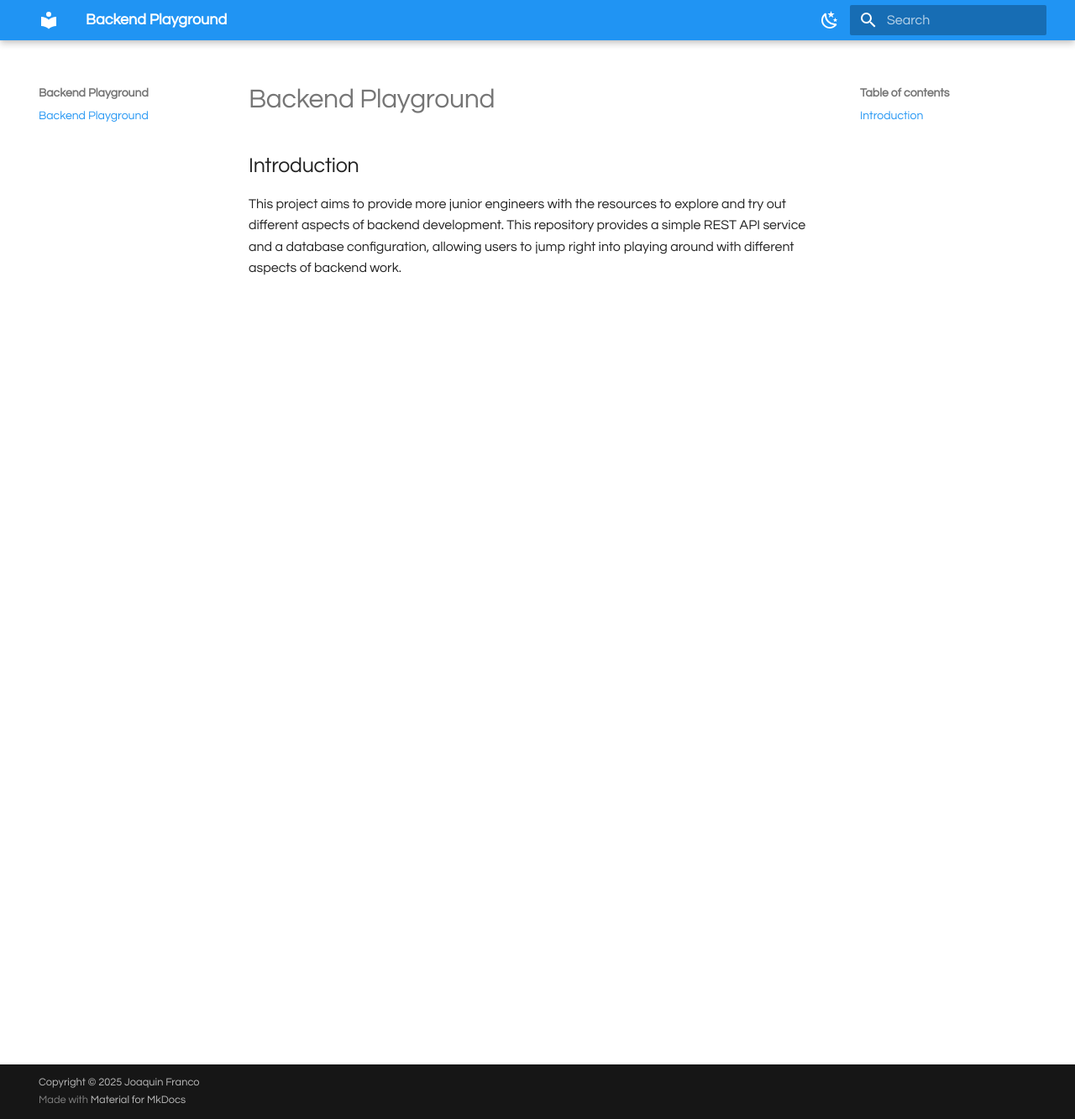
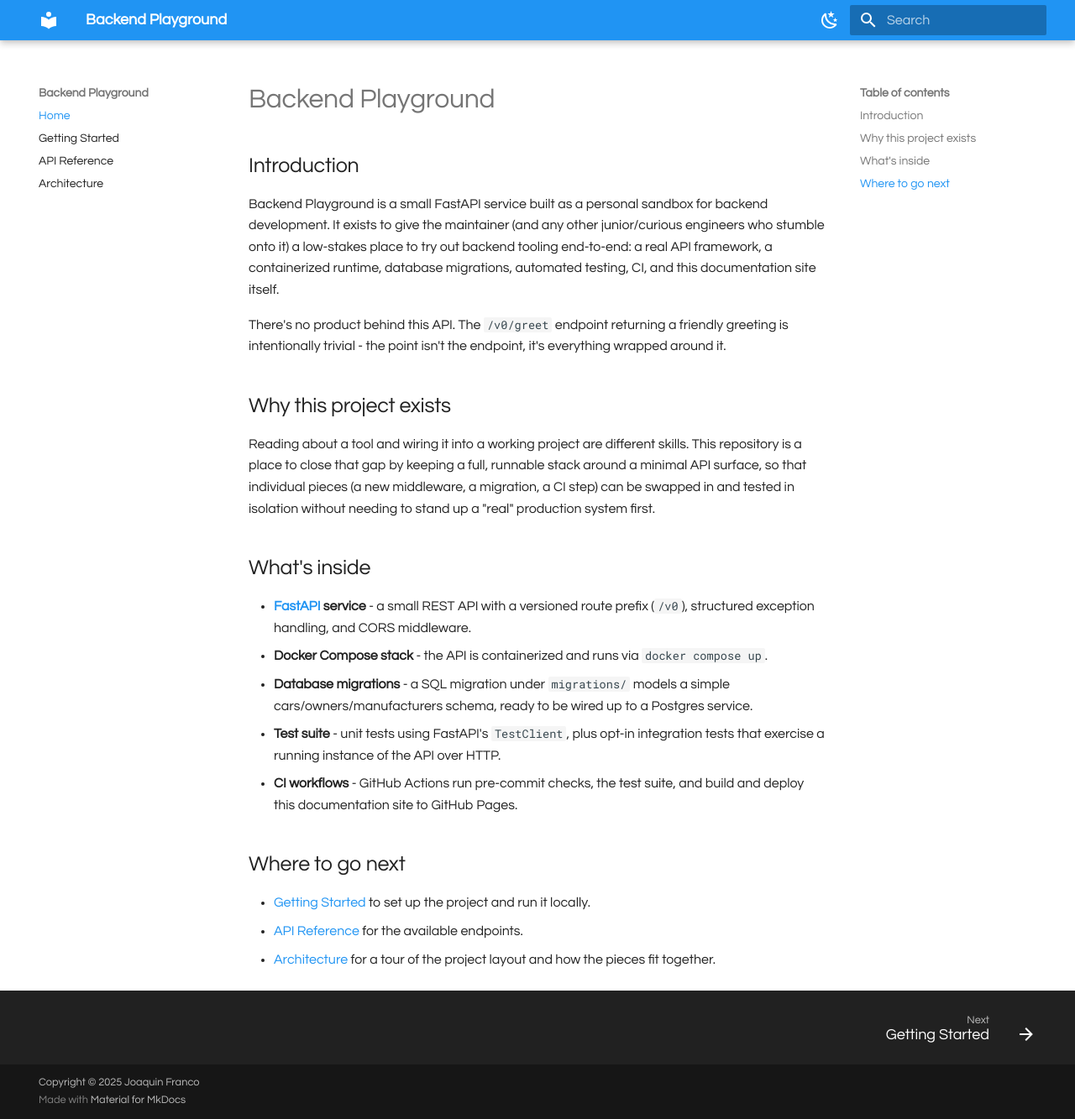
Before and after one commit to jgfranco17/backend-playground, an MkDocs documentation site: the page built from docs/index.md, in a window 1280 px wide and 1333 px high. Shown: the whole window at 84% size. Built offline with MkDocs 1.6.1 and Material for MkDocs 9.7.7, drawn with Linux system fonts in a browser that asks for light colours.

Commit message:
feat: add user guide pages

```diff
--- a/docs/index.md
+++ b/docs/index.md
@@ -2,7 +2,39 @@
 
 ## Introduction
 
-This project aims to provide more junior engineers with the resources to explore and try out
-different aspects of backend development. This repository provides a simple REST API service
-and a database configuration, allowing users to jump right into playing around with different
-aspects of backend work.
+Backend Playground is a small FastAPI service built as a personal sandbox for backend
+development. It exists to give the maintainer (and any other junior/curious engineers
+who stumble onto it) a low-stakes place to try out backend tooling end-to-end: a real
+API framework, a containerized runtime, database migrations, automated testing, CI, and
+this documentation site itself.
+
+There's no product behind this API. The `/v0/greet` endpoint returning a friendly
+greeting is intentionally trivial - the point isn't the endpoint, it's everything
+wrapped around it.
+
+## Why this project exists
+
+Reading about a tool and wiring it into a working project are different skills. This
+repository is a place to close that gap by keeping a full, runnable stack around a
+minimal API surface, so that individual pieces (a new middleware, a migration, a CI
+step) can be swapped in and tested in isolation without needing to stand up a "real"
+production system first.
+
+## What's inside
+
+- **[FastAPI](https://fastapi.tiangolo.com/) service** - a small REST API with a
+  versioned route prefix (`/v0`), structured exception handling, and CORS middleware.
+- **Docker Compose stack** - the API is containerized and runs via `docker compose up`.
+- **Database migrations** - a SQL migration under `migrations/` models a simple
+  cars/owners/manufacturers schema, ready to be wired up to a Postgres service.
+- **Test suite** - unit tests using FastAPI's `TestClient`, plus opt-in integration
+  tests that exercise a running instance of the API over HTTP.
+- **CI workflows** - GitHub Actions run pre-commit checks, the test suite, and build
+  and deploy this documentation site to GitHub Pages.
+
+## Where to go next
+
+- [Getting Started](getting-started.md) to set up the project and run it locally.
+- [API Reference](api-reference.md) for the available endpoints.
+- [Architecture](architecture.md) for a tour of the project layout and how the pieces
+  fit together.
--- a/mkdocs.yml
+++ b/mkdocs.yml
@@ -1,4 +1,9 @@
 site_name: Backend Playground
+nav:
+  - Home: index.md
+  - Getting Started: getting-started.md
+  - API Reference: api-reference.md
+  - Architecture: architecture.md
 theme:
   name: material
   font:
@@ -21,8 +26,6 @@
         name: Toggle dark mode
       primary: blue
       accent: indigo
-  nav:
-    - Home: index.md
   features:
     - announce.dismiss
     - content.code.annotate
```
Also changed, not shown: docs/api-reference.md (added, +76 -0 lines), docs/architecture.md (added, +59 -0 lines), docs/getting-started.md (added, +97 -0 lines), 1 other file.
